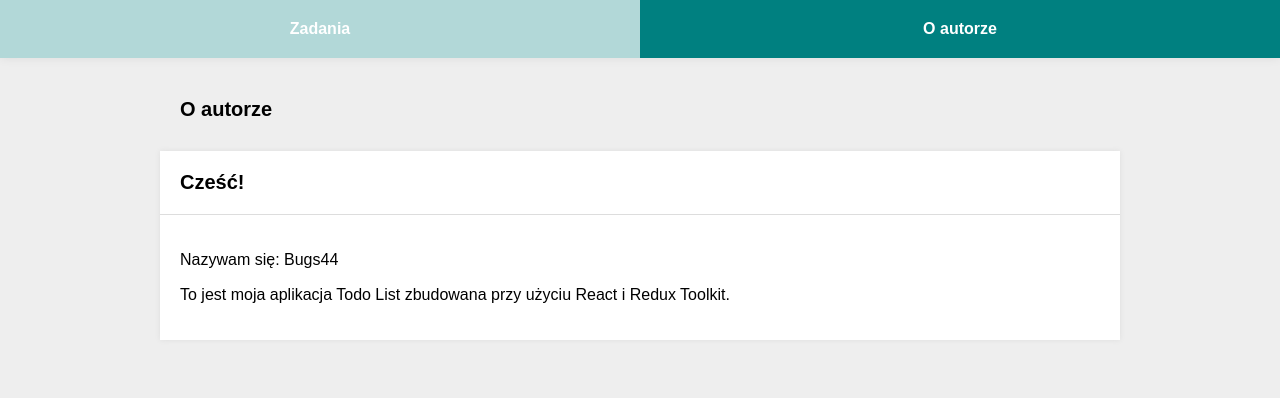
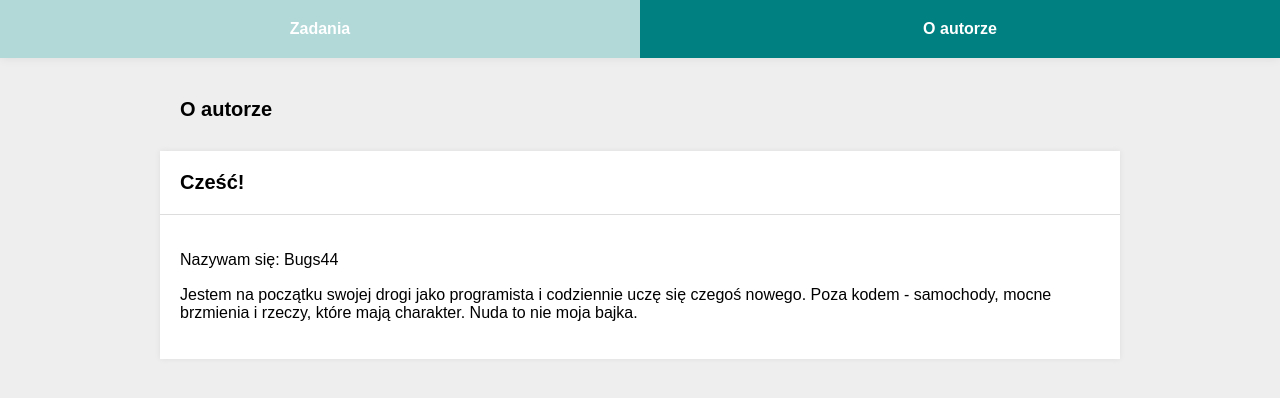
Before and after one commit to Baks44/todos-list-react, a React (Create React App) app: page /about in a window 1280 px wide. Shown: the top 398 px of the page. Built offline with nearby package versions, Linux system fonts and the light colour scheme.

Commit message:
About updated

```diff
--- a/src/features/About/About.js
+++ b/src/features/About/About.js
@@ -12,8 +12,9 @@ const About = () => (
         <>
           <p>Nazywam się: Bugs44</p>
           <p>
-            To jest moja aplikacja Todo List zbudowana przy użyciu React i Redux
-            Toolkit.
+            Jestem na początku swojej drogi jako programista i codziennie uczę
+            się czegoś nowego. Poza kodem - samochody, mocne brzmienia i rzeczy,
+            które mają charakter. Nuda to nie moja bajka.
           </p>
         </>
       }
```
